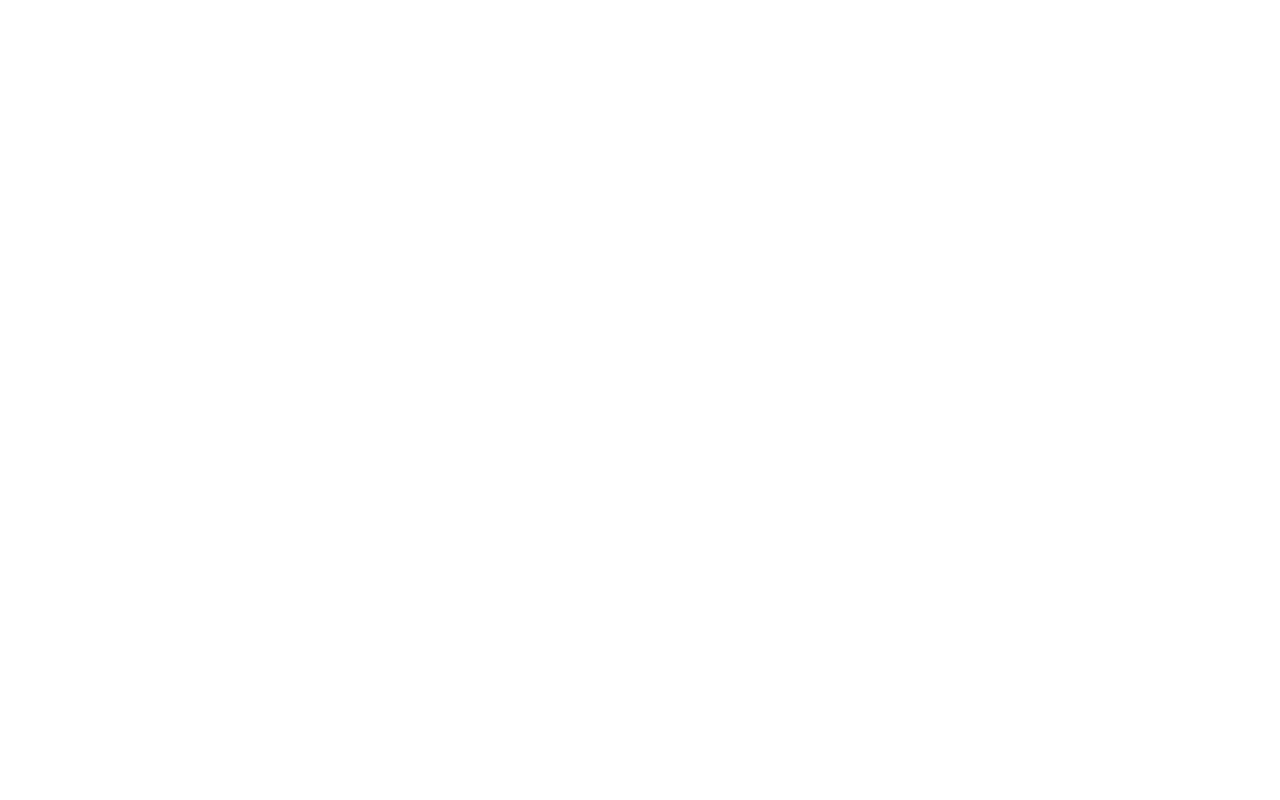
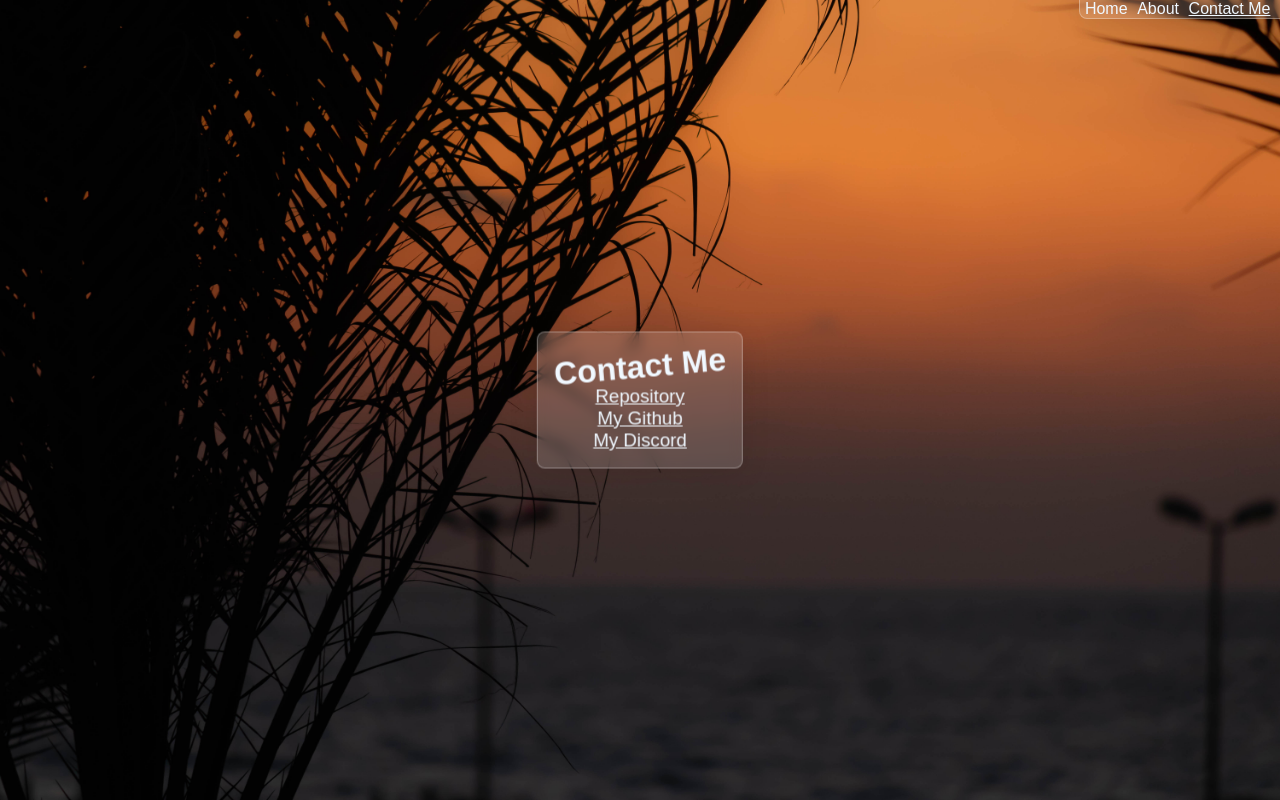
Before and after one commit to omar-elsherbiny/Basic-Node-Site, a website: page contact-me.html in a window 1280 px wide. Drawn offline with Linux system fonts and the light colour scheme; a web font is replaced by a local one.

Commit message:
finished result

```diff
--- a/contact-me.html
+++ b/contact-me.html
@@ -1,11 +1,26 @@
 <!DOCTYPE html>
 <html lang="en">
+
 <head>
     <meta charset="UTF-8">
     <meta name="viewport" content="width=device-width, initial-scale=1.0">
+    <link rel="stylesheet" href="./styles.css">
     <title>Contact Me</title>
 </head>
+
 <body>
+    <nav>
+        <h4 class="link"><a href="/" target="_self">Home</a></h4>
+        <h4 class="link"><a href="/about" target="_self">About</a></h4>
+        <h4 class="link current"><a href="/contact-me" target="_self">Contact Me</a></h4>
+    </nav>
+    <main>
+        <h1>Contact Me</h1>
+        <h3 class="link"><a href="https://github.com/omar-elsherbiny/Basic-Node-Site" target="_blank">Repository</a>
+        </h3>
+        <h3 class="link"><a href="https://github.com/omar-elsherbiny" target="_blank">My Github</a></h3>
+        <h3 class="link"><a href="https://discord.com/users/618443479856447500" target="_blank">My Discord</a></h3>
+    </main>
+</body>
 
-</body>
 </html>
--- a/public/styles.css
+++ b/public/styles.css
@@ -1,4 +1,97 @@
+@import url('https://fonts.googleapis.com/css2?family=Playwrite+IT+Moderna:wght@100..400&family=Playwrite+US+Trad:wght@100..400&display=swap');
+@import url('https://fonts.googleapis.com/css2?family=Playwrite+DE+Grund:wght@100..400&display=swap');
+
 body {
-    /* background-image: url('./bgr.jpg'); */
-    background-color: rebeccapurple;
+    margin: 0;
+    padding: 0;
+    height: 100vh;
+
+    background-image: url('./bgr.jpg');
+    background-size: 100% 100%;
+    background-repeat: no-repeat;
 }
+
+h1,
+h2,
+h3,
+h4,
+h5,
+h6 {
+    margin: 0;
+    padding: 0;
+    color: aliceblue;
+    font-family: 'Playwrite DE Grund', Arial, Helvetica, sans-serif;
+    font-weight: 300;
+    text-align: center;
+}
+
+nav {
+    position: absolute;
+    top: 0;
+    right: 0;
+    display: flex;
+    align-items: center;
+    padding-right: 0.3rem;
+
+    border-radius: 0 0 0 0.5rem;
+    background: rgba(255, 255, 255, 0.15);
+    box-shadow: 0 4px 30px rgba(0, 0, 0, 0.1);
+    backdrop-filter: blur(6.4px);
+    -webkit-backdrop-filter: blur(6.4px);
+    border: 1px solid rgba(255, 255, 255, 0.3);
+    border-top: none;
+    border-right: none;
+}
+
+nav>h4 {
+    margin: 0 0.3rem;
+}
+
+nav>h4.current {
+    text-decoration: underline;
+}
+
+.link {
+    transition: transform 0.2s ease-in-out;
+}
+
+.link>a {
+    text-decoration: none;
+    color: inherit;
+}
+
+main .link>a {
+    text-decoration: underline;
+}
+
+main {
+    position: absolute;
+    top: 50%;
+    left: 50%;
+    transform: translate(-50%, -50%);
+    padding: 1rem;
+
+    display: flex;
+    flex-direction: column;
+    align-items: center;
+    justify-content: center;
+
+    border-radius: 0.5rem;
+    background: rgba(255, 255, 255, 0.15);
+    box-shadow: 0 4px 30px rgba(0, 0, 0, 0.1);
+    backdrop-filter: blur(6.4px);
+    -webkit-backdrop-filter: blur(6.4px);
+    border: 1px solid rgba(255, 255, 255, 0.3);
+}
+
+h1 {
+    font-family: 'Playwrite IT Moderna', Arial, Helvetica, sans-serif;
+    font-weight: bolder;
+    rotate: -5deg;
+}
+
+@media (pointer:fine) {
+    .link:hover {
+        transform: scale(1.07);
+    }
+}
```
Also changed, not shown: 404.html (+12 -1 lines), about.html (+14 -1 lines), index.html (+4 -4 lines).
